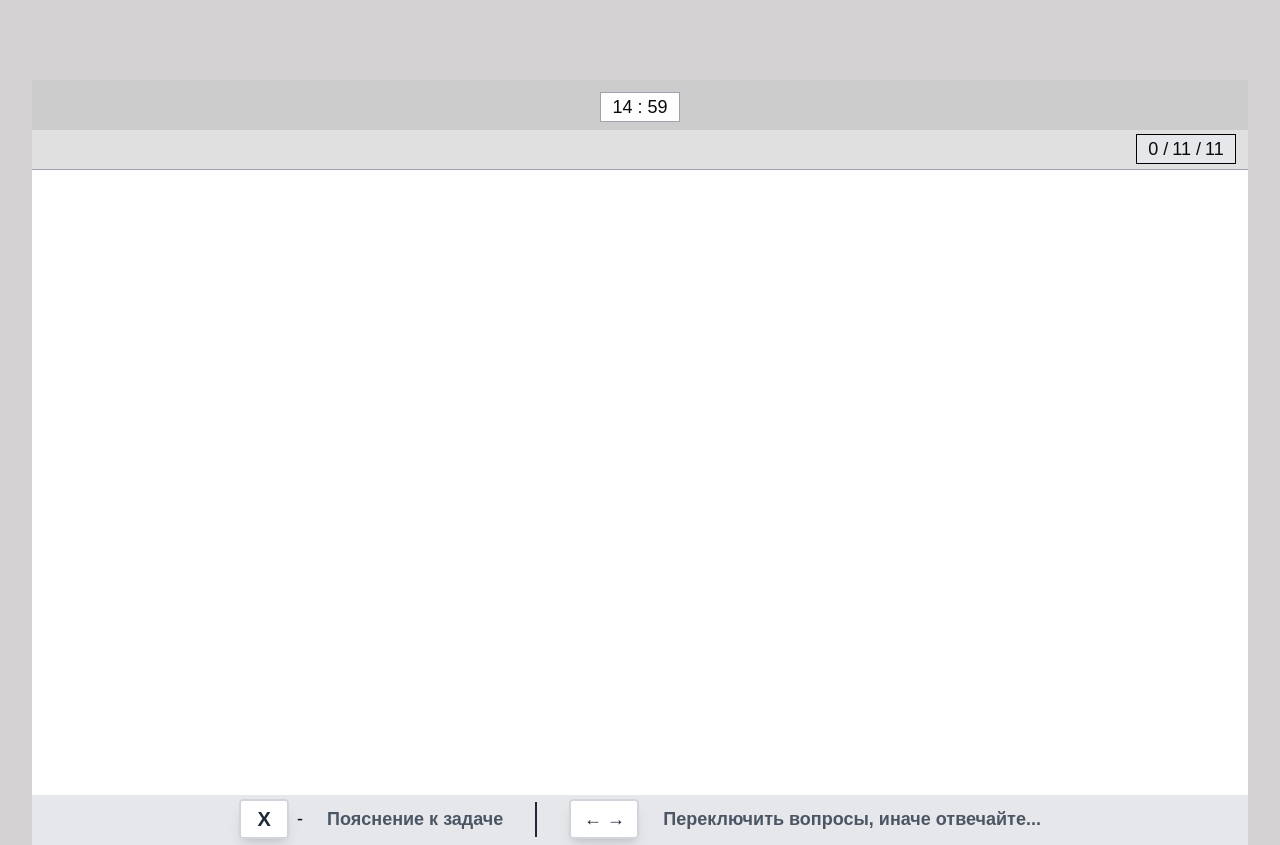
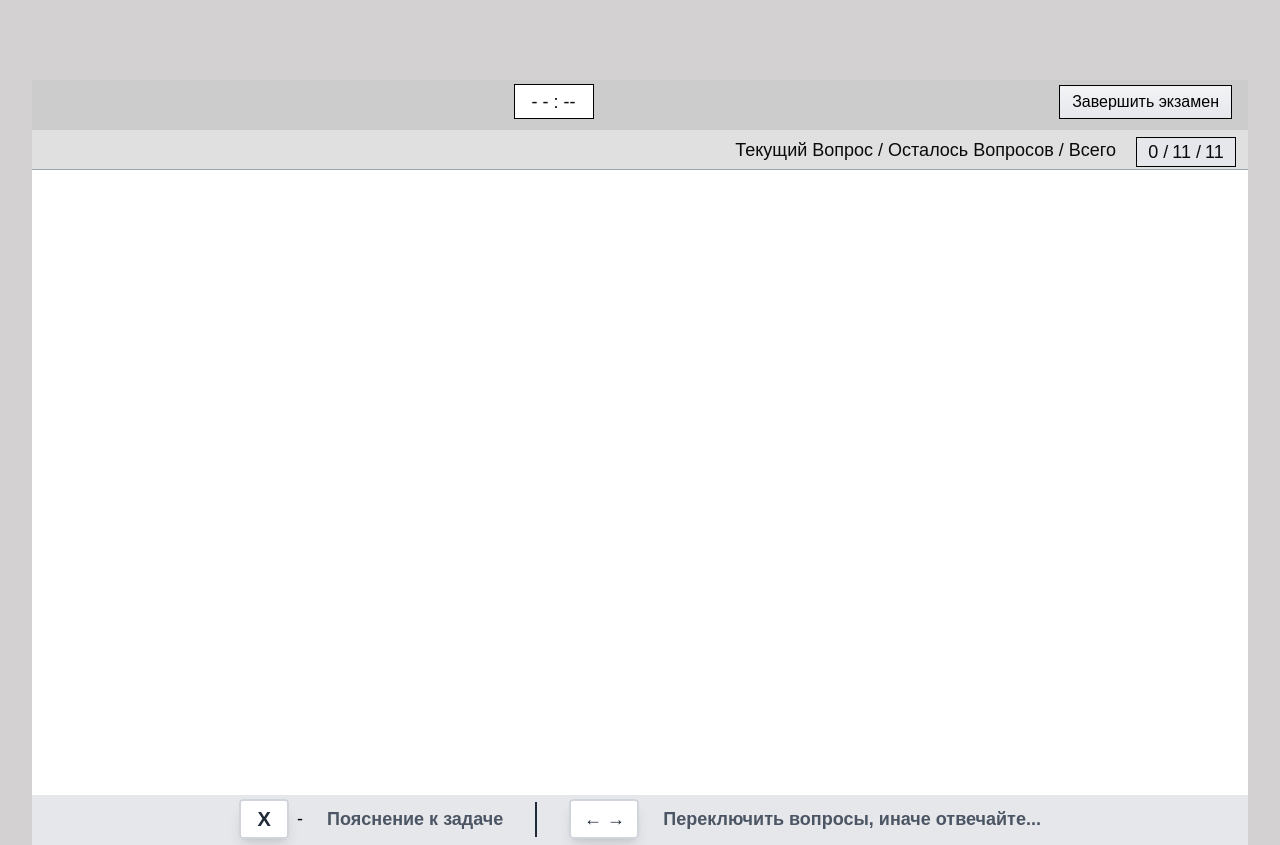
Before and after one commit to dkn1fe/pdd-by, a React (Vite) app in the folder client/: page /training in a window 1280 px wide. Built offline with nearby package versions, Linux system fonts and the light colour scheme; no server answers; a web font is replaced by a local one.

Commit message:
feature/end-exam

```diff
--- a/client/src/features/bilet/ui/Bilet.tsx
+++ b/client/src/features/bilet/ui/Bilet.tsx
@@ -25,11 +25,11 @@ export const Bilet = () => {
     const status = window.location.pathname.slice(1)
     const [openResult, setOpenResult] = useState(false);
     const [resultType, setResultType] = useState('');
-    const [toolsForSettingsBilet,setToolsForSettingsBilet] = useState({showAnswer:false,isOpenHelpForBilet:false})
+    const [timeWithExitExam, setTimeWithExitExam] = useState({ time: 15 * 60, exit: false })
+    const [toolsForSettingsBilet, setToolsForSettingsBilet] = useState({ showAnswer: false, isOpenHelpForBilet: false })
     const [remainsQuestion, setRemainsQuestion] = useState(0);
     const [questionsForBilet, setQuestionForBilet] = useState<any[]>([]);
     const dispatch = useDispatch<AppDispatch>();
-    console.log(choosedMode)
 
 
     useEffect(() => {
@@ -41,6 +41,7 @@ export const Bilet = () => {
         if (choosedMode && questions.length > 0) {
             setOpenResult(false);
             setQuestionForBilet(onGetBilet(choosedMode, questions, choosedBilet));
+            setTimeWithExitExam({time:15 * 60,exit:false})
             dispatch(handleChangeResultStatus(''))
             dispatch(onHandleActiveQuestion(0));
             dispatch(clearQuestions());
@@ -66,7 +67,10 @@ export const Bilet = () => {
         if (choosedMode.length <= 8 && remainsQuestion === 0 && writeQuestions.length >= 1) {
             setOpenResult(true)
         }
-    }, [writeQuestions, dontWriteQuestions, remainsQuestion, choosedMode]);
+        if (timeWithExitExam.time === 0 || timeWithExitExam.exit) {
+            setOpenResult(true)
+        }
+    }, [writeQuestions, dontWriteQuestions, remainsQuestion, choosedMode,timeWithExitExam]);
 
     return (
         <div className="container">
@@ -74,7 +78,7 @@ export const Bilet = () => {
                 {!openResult && (
                     <>
                         <div className="w-full h-[50px] bg-[#cccccc]">
-                            <Timer openResult={openResult} />
+                            <Timer setTimeWithExitExam={setTimeWithExitExam} timeWithExitExam={timeWithExitExam} openResult={openResult} status={status} />
                         </div>
                         {choosedMode.length > 8 ? (
                             <div className="w-full h-[40px] bg-[#e0e0e0] border-b border-gray-400">
@@ -96,12 +100,20 @@ export const Bilet = () => {
                 )}
                 {openResult && (
                     <>
-                        {status === 'training' && (
+                        {status === 'training' && !timeWithExitExam.exit && timeWithExitExam.time !== 0 && (
                             <Result
                                 result={resultType}
                                 writeQuestion={writeQuestions}
                                 dontWriteQuestion={dontWriteQuestions}
                                 openResult={openResult}
+                            />
+                        )}
+                        {timeWithExitExam.time === 0 || timeWithExitExam.exit && (
+                            <Result
+                                result="unsuccess"
+                                writeQuestion={writeQuestions}
+                                dontWriteQuestion={dontWriteQuestions}
+                                openResult={true}
                             />
                         )}
                         {choosedMode.length <= 8 && remainsQuestion === 0 && (
@@ -117,7 +129,8 @@ export const Bilet = () => {
                                 setRemains={setRemainsQuestion}
                             />
                         )}
-                        {resultStatus !== 'controlWindow' && status === 'control' && (
+                        {resultStatus !== 'controlWindow' && status === 'control'
+                        && !timeWithExitExam.exit && timeWithExitExam.time !== 0 &&  (
                             <Result
                                 choosedMode={choosedMode}
                                 result={resultType}
@@ -127,7 +140,7 @@ export const Bilet = () => {
                                 openResult={true}
                             />
                         )}
-                        {status === 'control' && resultStatus === 'controlWindow' && yoursUnWriteAnswers.length !== 0 &&  (
+                        {status === 'control' && resultStatus === 'controlWindow' && yoursUnWriteAnswers.length !== 0 && (
                             <>
                                 <ControlWindow yoursUnWriteAnswers={yoursUnWriteAnswers} questions={questionsForBilet} choosedBilet={choosedBilet} mode={choosedMode} writeQuestions={writeQuestions} unWriteQuestions={dontWriteQuestions} />
                             </>
--- a/client/src/features/bilet/ui/GlavsModeList.tsx
+++ b/client/src/features/bilet/ui/GlavsModeList.tsx
@@ -47,7 +47,10 @@ export const GlavsModeList: FC<GlavsModeListProps> = ({ questionLength, currentQ
     }, [currentQuestion, questionLength]);
 
     return (
-        <div
+        <div className="flex text-lg items-center gap-5">
+            <p className="font-meduim">Текущий Вопрос / Осталось Вопросов / Всего</p>
+
+            <div
             className="w-[100px] h-[30px] mt-1 mr-3 bg-gray-200 border border-black"
             onKeyDown={handleKeyDown}
             tabIndex={0}
@@ -59,5 +62,7 @@ export const GlavsModeList: FC<GlavsModeListProps> = ({ questionLength, currentQ
                 <h3>{questionLength}</h3>
             </div>
         </div>
+        </div>
+
     );
 };
--- a/client/src/features/bilet/ui/Timer.tsx
+++ b/client/src/features/bilet/ui/Timer.tsx
@@ -1,25 +1,29 @@
-import { useState, useEffect, FC } from "react";
+import { useEffect, FC } from "react";
 import { useSelector } from "react-redux";
 import { RootState } from "../../../app/store/store";
 
 interface TimerProps {
-    openResult: boolean
+    openResult: boolean;
+    status: string;
+    timeWithExitExam: { time: number; exit: boolean };
+    setTimeWithExitExam: (state: { time: number; exit: boolean }) => void;
 }
 
-export const Timer: FC<TimerProps> = ({ openResult }) => {
+export const Timer: FC<TimerProps> = ({ openResult, status, timeWithExitExam, setTimeWithExitExam }) => {
     const { choosedMode } = useSelector((state: RootState) => state.biletSlice);
-    const [time, setTime] = useState(15 * 60);
 
     useEffect(() => {
         if (!openResult) {
             const timer = setInterval(() => {
-                setTime((prevTime) => (prevTime > 0 ? prevTime - 1 : 0));
+                setTimeWithExitExam((prevState: { time: number; }) => ({
+                    ...prevState,
+                    time: prevState?.time > 0 ? prevState.time - 1 : 0
+                }));
             }, 1000);
 
             return () => clearInterval(timer);
         }
-
-    }, []);
+    }, [openResult, setTimeWithExitExam]);
 
     const formatTime = (seconds: number) => {
         const minutes = Math.floor(seconds / 60);
@@ -28,15 +32,23 @@ export const Timer: FC<TimerProps> = ({ openResult }) => {
     };
 
     return (
-        <>
-            <div className="relative flex items-center">
-                <h3 className="pt-2 pl-2 absolute left-0 text-lg">{choosedMode}</h3>
-                <div className="w-full flex justify-center">
-                    <div className="w-[80px] h-[30px] mt-3 bg-white flex items-center justify-center text-lg border border-gray-400">
-                        {choosedMode.slice(0, 1) === 'Т' || choosedMode.slice(0, 1) === 'Г' ? '- - : --' : formatTime(time)}
-                    </div>
+        <div className="relative flex items-center pt-1 justify-between px-4">
+            <h3 className="text-lg">{choosedMode}</h3>
+            <div className="flex flex-1 justify-center items-center space-x-4">
+                <div className="w-[80px] h-[35px] bg-white flex items-center justify-center text-lg border border-solid border-black">
+                    {status && status.slice(0, 1) === 't'
+                        ? '- - : --'
+                        : formatTime(timeWithExitExam?.time || 0)}
                 </div>
             </div>
-        </>
+            <div className="text-left">
+                <button
+                    className="bg-gray-100 bg-gradient-to-t from-gray-200 to-transparent border border-solid border-black text-black py-1 px-3 hover:bg-gray-200 focus:outline-none focus:ring-2 focus:ring-gray-400"
+                    onClick={() => setTimeWithExitExam({ ...timeWithExitExam, exit: true })}
+                >
+                    Завершить экзамен
+                </button>
+            </div>
+        </div>
     );
 };
--- a/client/src/features/choose-mode/ui/Choose-Mode.tsx
+++ b/client/src/features/choose-mode/ui/Choose-Mode.tsx
@@ -9,7 +9,7 @@ interface ChooseModeProps{
 export const ChooseMode:FC<ChooseModeProps> = ({modes,title}) => {
     return (
         <div className="max-w-[600px] m-auto pt-24">
-            <div className={`w-full ${title.slice(0,1) === 'Т' ? 'h-[470px]' : 'h-[483px]'}  bg-white p-2 shadow-4xl`}>
+            <div className={`w-full ${title.slice(0,1) === 'Т' || title.slice(0,1) === 'К' ? 'h-[480px]' : 'h-[440px]'}  bg-white p-2 shadow-4xl`}>
                 <h3 className="pl-2">{title}</h3>
                 <Modes modes={modes} title = {title}/>
             </div>
--- a/client/src/features/choose-mode/ui/Modes.tsx
+++ b/client/src/features/choose-mode/ui/Modes.tsx
@@ -74,7 +74,7 @@ export const Modes: FC<ModesProps> = ({ modes, title }) => {
             {isOpenBiletWindow && (
                 <ModalBilet />
             )}
-            <div className={`w-full ${title.slice(0, 1) === 'Т' ? 'h-[420px]' : 'h-[435px]'} mt-2 bg-[#0578cc]`}>
+            <div className={`w-full ${title.slice(0, 1) === 'Т' || title.slice(0,1) === 'К' ? 'h-[430px]' : 'h-[390px]'} mt-2 bg-[#0578cc]`}>
                 {modes.map(item => (
                     <div
                         key={item.id}
--- a/client/src/shared/utils/modes.ts
+++ b/client/src/shared/utils/modes.ts
@@ -6,16 +6,15 @@ export const modes = [
     { id: 4, title: 'Тренировка по случайному билету', link: '/training' },
     { id: 5, title: 'Контроль по тематическим билетам', link: '/controlTemBilet' },
     { id: 6, title: 'Контроль по билету N', link: '/' },
-    { id: 7, title: 'Контроль по случайному билету x10', link: '/control' },
-    { id: 8, title: 'Контроль по случайному билету', link: '/control' },
+    { id: 7, title: 'Контроль по случайному билету', link: '/control' },
 ]
 
 export const trainBiletMods = [
     { id: 1, title: 'Глава 1-6', link: '/training' || '/control' },
     { id: 2, title: 'Дорожные знаки, разметка, Приложение 2,3', link: '/training' || '/control' },
     { id: 3, title: 'Главы 7-13, Приложение 1', link: '/training' || '/control' },
-    { id: 4, title: 'Главы 8-12 и 19', link: '/training' || '/control'},
-    { id: 5, title: 'Главы 14-18, 20-25', link: '/training' || '/control'},
+    { id: 4, title: 'Главы 8-12 и 19', link: '/training' || '/control' },
+    { id: 5, title: 'Главы 14-18, 20-25', link: '/training' || '/control' },
     { id: 6, title: 'Глава 26, Приложение 4, 5', link: '/training' || '/control' },
     { id: 7, title: 'Ответственность. Безопасность. Медицина', link: '/training' || '/control' },
 ]
```
